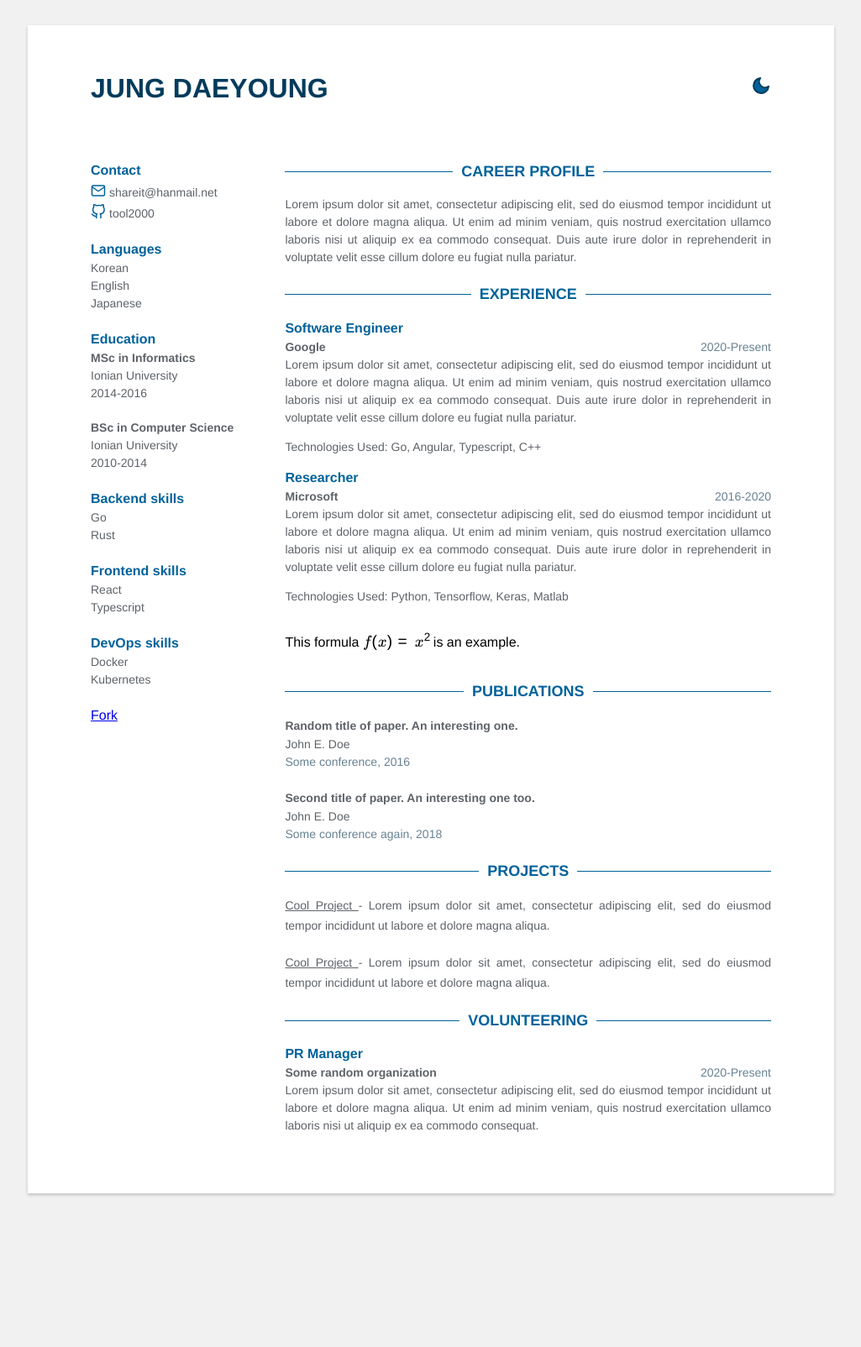
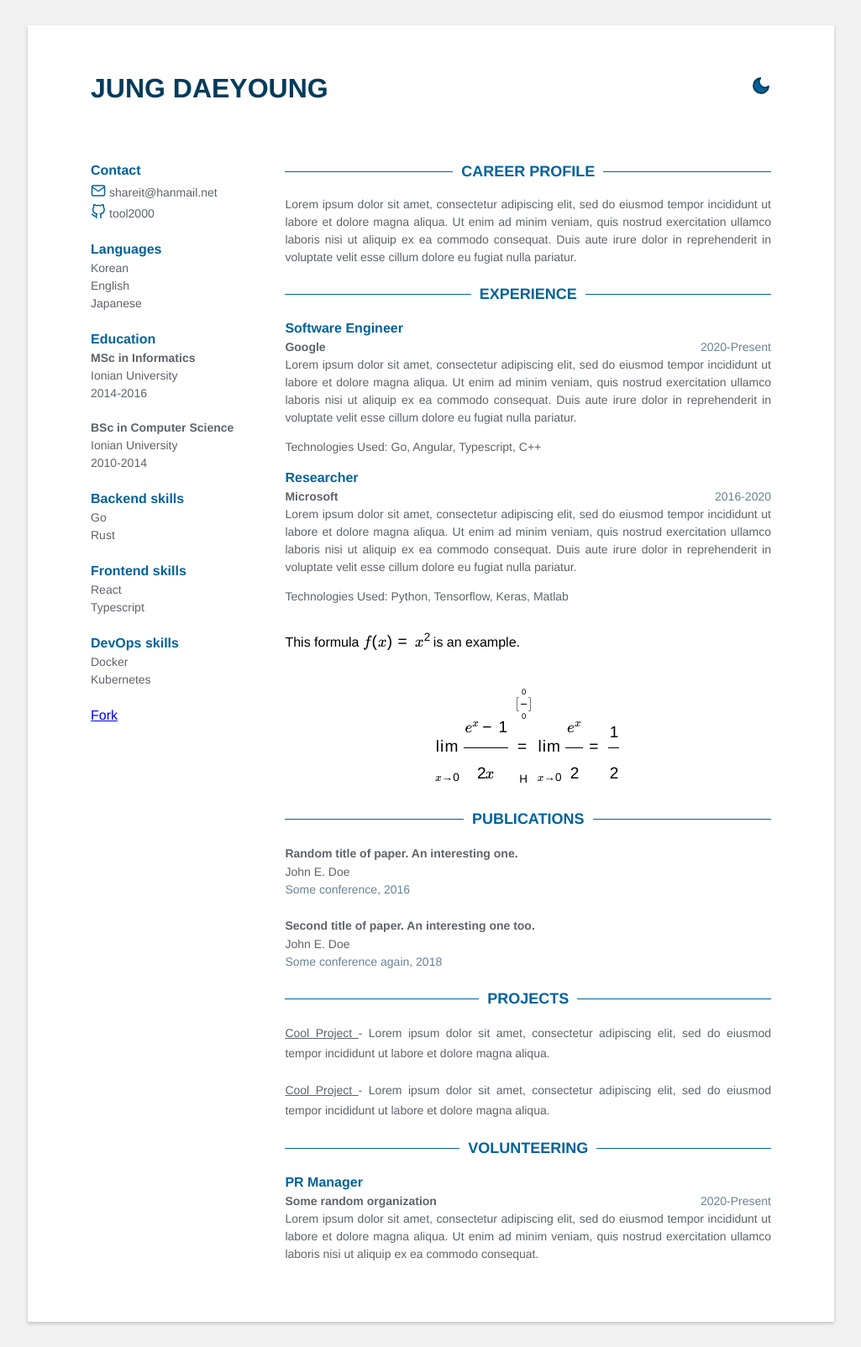
Before and after one commit to tool2000/tool2000.github.io, a Jekyll site: the page built from index.html, in a window 1280 px wide. Shown: the whole page at 84% size, without its empty margins (127-1152 px from the left). Built offline with Jekyll 4.4.1, drawn with Linux system fonts in a browser that asks for light colours; formulas are drawn with MathJax 3; before the commit the page ends 1451 px from its top, so only the background shows below that.

Commit message:
complex mathjax

```diff
--- a/_includes/experience.html
+++ b/_includes/experience.html
@@ -19,5 +19,10 @@
 
     This formula $f(x) = x^2$ is an example.
 
+    $$
+    \lim_{x\to 0}{\frac{e^x-1}{2x}}
+    \overset{\left[\frac{0}{0}\right]}{\underset{\mathrm{H}}{=}}
+    \lim_{x\to 0}{\frac{e^x}{2}}={\frac{1}{2}}
+    $$
 </section>
 {% endif %}
```
